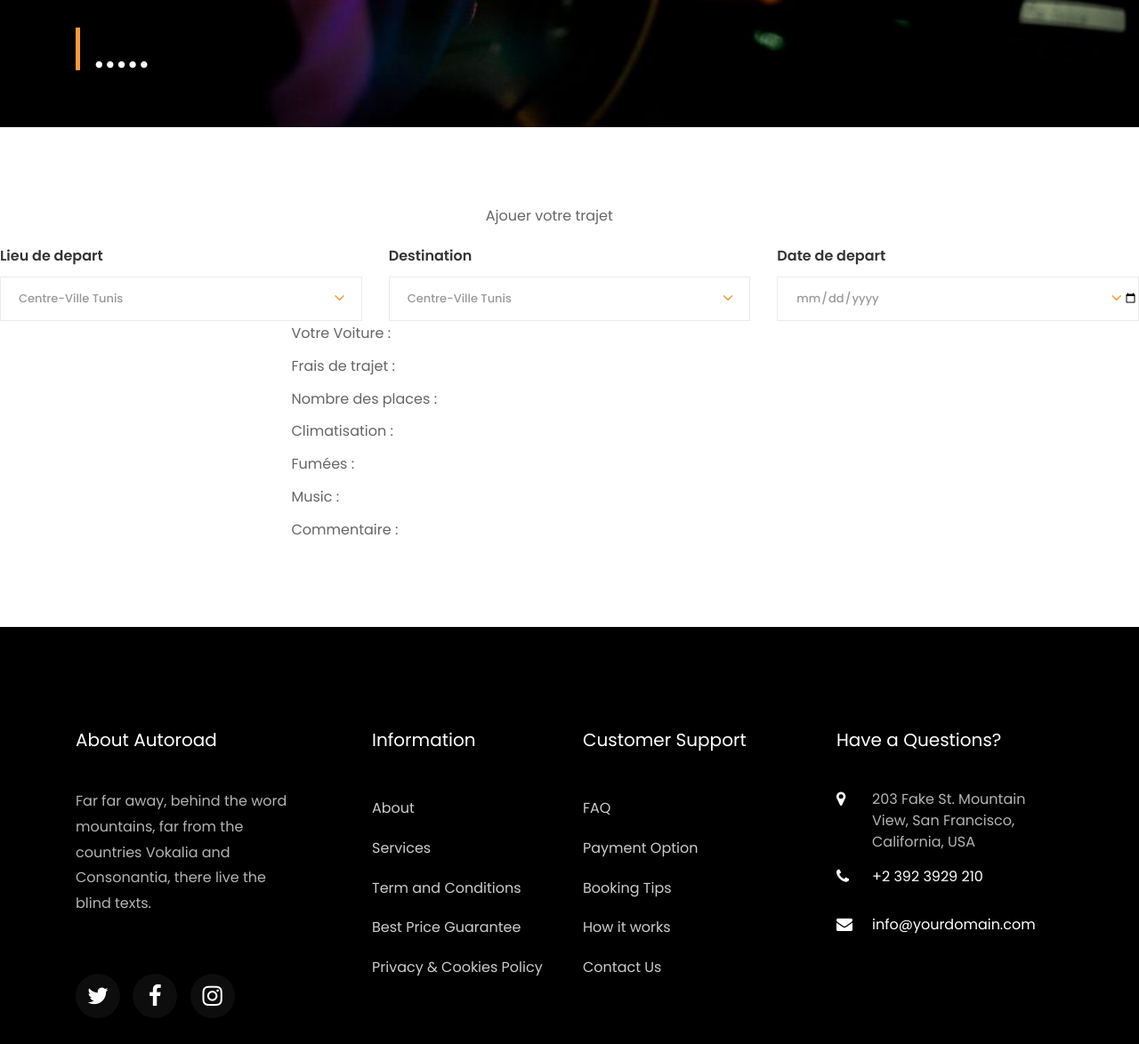
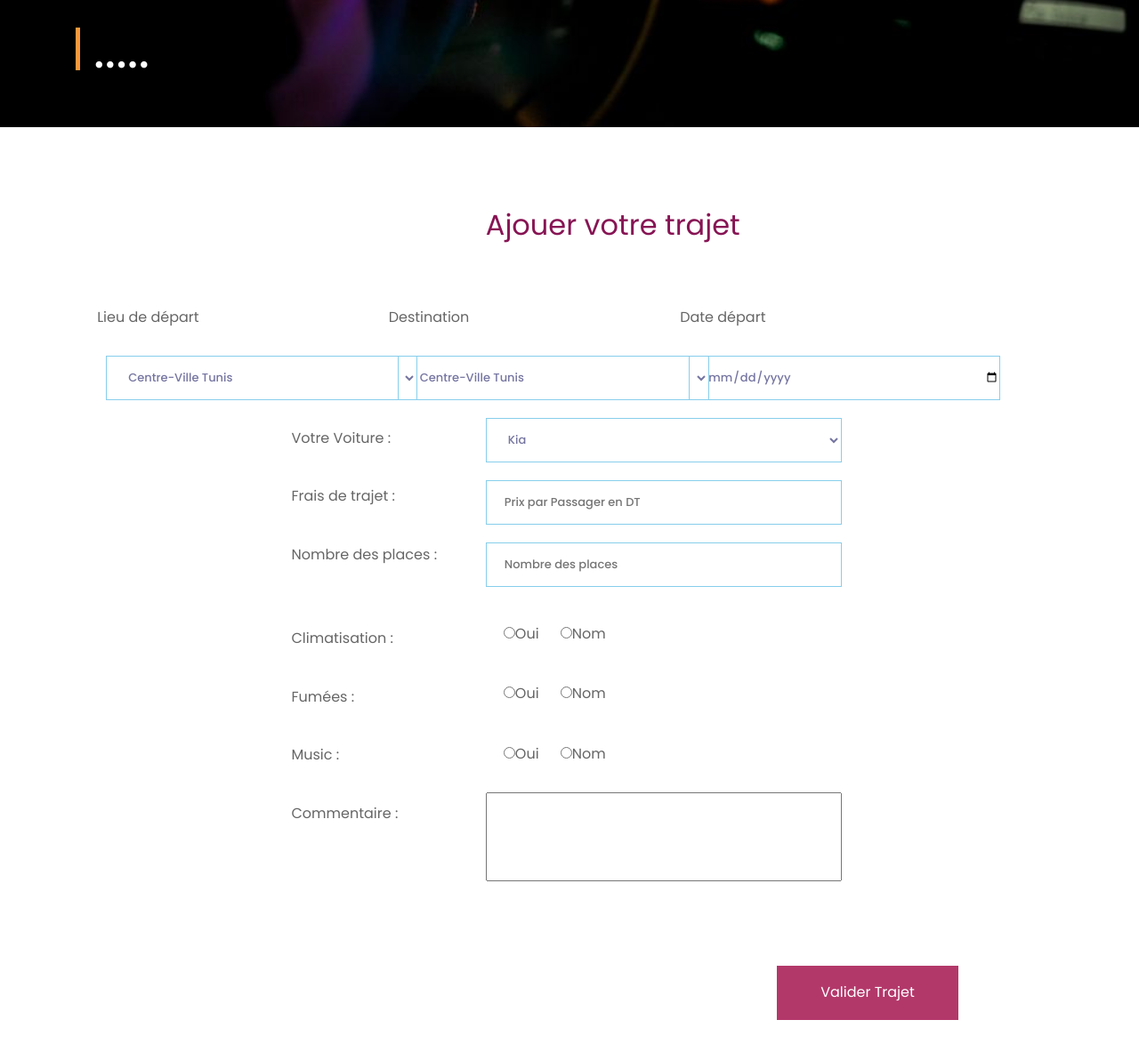
Before and after one commit to AissaAmor/Covoiturage, a plain HTML site: page car.html in a window 1280 px wide. Shown: the part 557-1731 px from the top of the page at 89% size. Drawn offline with Linux system fonts and the light colour scheme; some packages are replaced by stand-ins of ours; no server answers; files whose address does not match are found by name.

Commit message:
ajout annonce

```diff
--- a/car.html
+++ b/car.html
@@ -27,6 +27,7 @@
 	<link rel="stylesheet" href="css/flaticon.css">
 	<link rel="stylesheet" href="css/icomoon.css">
 	<link rel="stylesheet" href="css/style.css">
+	<link rel="stylesheet" href="css/css/covoiturage.css">
 </head>
 
 <body>
@@ -68,79 +69,86 @@
 	<div class="row">
 		<div class="col-md-5"></div>
 		<div class="col-md-7"><br><br><br>
-			<p>Ajouer votre trajet</p>
+			<h2 style="color: #871454;">Ajouer votre trajet</h2><br><br>
 		</div>
 	</div>
-	<form action="#" class="search-property-1">
-		<div class="row">
-			<div class="col-lg align-items-end">
-				<div class="form-group">
-					<label for="#">Lieu de depart</label>
-					<div class="form-field">
-						<div class="select-wrap">
-							<div class="icon"><span class="ion-ios-arrow-down"></span></div>
-							<select name="" id="" class="form-control">
-								<option value="">Centre-Ville Tunis</option>
-								<option value="">Ariana</option>
-								<option value="">El-morouj</option>
-								<option value="">Manouba</option>
-								<option value="">Lac2</option>
-								<option value="">El-marsa</option>
-								<option value="">Benzerte</option>
-								<option value="">Sousse</option>
-								<option value="">Monastir</option>
-								<option value="">Sfax</option>
-								<option value="">Nabeul</option>
-							</select>
+	<div class="row trajet">
+		<div class="col-md-1"></div>
+		<div class="col-md-3">
+			<label>Lieu de départ</label><br>
+			<select class="depart" id="depart1">
+				<option value="Centre-Ville Tunis">Centre-Ville Tunis</option>
+				<option value="Ariana">Ariana</option>
+				<option value="El-morouj">El-morouj</option>
+				<option value="Manouba">Manouba</option>
+				<option value="Lac2">Lac2</option>
+				<option value="El-marsa">El-marsa</option>
+				<option value="Benzerte">Benzerte</option>
+				<option value="Sousse">Sousse</option>
+				<option value="Monastir">Monastir</option>
+				<option value="Sfax">Sfax</option>
+				<option value="Nabeul">Nabeul</option>
+			</select><br>
 		</div>
+		<div class="col-md-3">
+			<label>Destination</label><br>
+			<select class="depart" id="arrive">
+				<option value="Centre-Ville Tunis">Centre-Ville Tunis</option>
+				<option value="Ariana">Ariana</option>
+				<option value="El-morouj">El-morouj</option>
+				<option value="Manouba">Manouba</option>
+				<option value="Lac2">Lac2</option>
+				<option value="El-marsa">El-marsa</option>
+				<option value="Benzerte">Benzerte</option>
+				<option value="Sousse">Sousse</option>
+				<option value="Monastir">Monastir</option>
+				<option value="Sfax">Sfax</option>
+				<option value="Nabeul">Nabeul</option>
+			</select><br>
 		</div>
-				</div>
-			</div>
-			<div class="col-lg align-items-end">
-				<div class="form-group">
-					<label for="#">Destination</label>
-					<div class="form-field">
-						<div class="select-wrap">
-							<div class="icon"><span class="ion-ios-arrow-down"></span></div>
-							<select name="" id="" class="form-control">
-								<option value="">Centre-Ville Tunis</option>
-								<option value="">Ariana</option>
-								<option value="">El-morouj</option>
-								<option value="">Manouba</option>
-								<option value="">Lac2</option>
-								<option value="">El-marsa</option>
-								<option value="">Benzerte</option>
-								<option value="">Sousse</option>
-								<option value="">Monastir</option>
-								<option value="">Sfax</option>
-								<option value="">Nabeul</option>
-							</select>
-						</div>
-					</div>
-				</div>
-			</div>
-			<div class="col-lg align-items-end">
-				<div class="form-group">
-					<label for="#">Date de depart</label>
-					<div class="form-field">
-						<div class="select-wrap">
-							<div class="icon"><span class="ion-ios-arrow-down"></span></div>
-							<input type="date" class="form-control"> </select>
-						</div>
-					</div>
-				</div>
+		<div class="col-md-3">
+			<label>Date départ</label><br>
+			<input type="date" class="depart" id="dateDepart">
 		</div>
 	</div>
 	<div class="row">
 		<div class="col-md-3"></div>
-			<div class="col-md-9">
-				<label>Votre Voiture :</label><br>
-				<label>Frais de trajet :</label><br>
-				<label>Nombre des places :</label><br>
-				<label>Climatisation :</label><br>
-				<label>Fumées :</label><br>
-				<label>Music :</label><br>
+		<div class="col-md-2">
+			<br>
+			<label>Votre Voiture :</label><br><br>
+			<label>Frais de trajet :</label><br><br>
+			<label>Nombre des places :</label><br><br><br>
+			<label>Climatisation :</label><br><br>
+			<label>Fumées :</label><br><br>
+			<label>Music :</label><br><br>
 			<label>Commentaire :</label><br>
+		</div>
+		<div class="col-md-5">
+			<select class="car">
+				<option>Kia</option>
+			</select><br>
+			<input type="number" class="car" placeholder="Prix par Passager en DT" id="prix"><br>
+			<input type="number" class="car" placeholder="Nombre des places" id="place"><br><br>
+			<form>
+				<input type="radio" name="clim" class="btnradio" id="clim1" value="Oui" onclick="checkradio1()">Oui
+				<input type="radio" name="clim" class="btnradio" id="clim1" value="Non"	onclick="checkradio1()">Nom<br><br>
+			</form>
+			<form>
+				<input type="radio" name="fume" class="btnradio" id="fumee" value="Oui" onclick="checkradio2()">Oui
+				<input type="radio" name="fume" class="btnradio" id="fumee" value="Non" onclick="checkradio2()">Nom<br><br>
+			</form>
+			<form>
+				<input type="radio" name="music" class="btnradio" id="music" value="Oui" onclick="checkradio3()">Oui
+				<input type="radio" name="music" class="btnradio" id="music" value="Non" onclick="checkradio3()">Nom<br><br>
+			</form>
+			<input type="text" class="commentaire" id="com">
+		</div>
+	</div>
+	<br><br><br>
+	<div class="row">
+		<div class="col-md-8"></div>
+		<div class="col-md-4">
+			<input type="button" id="btnTrajet" value="Valider Trajet" onclick="check()">
 		</div>
 	</div>
 	<br><br><br>
@@ -480,6 +488,7 @@
 	<script src="js/bootstrap-datepicker.js"></script>
 	<script src="js/jquery.timepicker.min.js"></script>
 	<script src="js/scrollax.min.js"></script>
+	<script src="js/annonce.js"></script>
 	<script
 		src="https://maps.googleapis.com/maps/api/js?key=AIzaSyBVWaKrjvy3MaE7SQ74_uJiULgl1JY0H2s&sensor=false"></script>
 	<script src="js/google-map.js"></script>
--- /dev/null
+++ b/css/css/covoiturage.css
@@ -0,0 +1,49 @@
+.depart{
+    padding-left: 20px;
+    width: 350px;
+    font-weight: 500;
+    height: 50px;
+    font-size: 13px;
+    border: 1px solid skyblue ;
+    color: #7575A1 ;
+    background: transparent ;
+    -webkit-border-radius: 0;
+    -moz-border-radius: 0;
+    -ms-border-radius: 0;
+     border-radius: 0;
+     margin-top: 20px;
+     margin-left:10px;
+}
+.car{
+    padding-left: 20px;
+    width: 400px;
+    font-weight: 500;
+    height: 50px;
+    font-size: 13px;
+    border: 1px solid skyblue ;
+    color: #7575A1 ;
+    background: transparent ;
+    -webkit-border-radius: 0;
+    -moz-border-radius: 0;
+    -ms-border-radius: 0;
+     border-radius: 0;
+     margin-top: 20px;
+    }
+.btnradio{
+        margin-top: 16px;
+        margin-left: 20px;
+}
+.commentaire{
+    width: 400px;
+    height: 100px;
+}
+#btnTrajet{
+    background-color: #AB235A;
+    color: white;
+    padding: 16px 20px;
+    margin: 8px 0;
+    border: none;
+    cursor: pointer;
+    width: 50%;
+    opacity: 0.9;
+}
--- a/js/annonce.js
+++ b/js/annonce.js
@@ -1,3 +1,42 @@
-function check(){
+function checkradio1(){
+    var x= document.querySelector('input[name="clim"]:checked').value;
+    console.log(x);
+}
+function checkradio2(){
+    var y= document.querySelector('input[name="fume"]:checked').value;
+    console.log(y);
 
 }
+function checkradio3(){
+    var z=document.querySelector('input[name="music"]:checked').value;
+    console.log(z);
+
+}
+function check() {
+    var mytable = JSON.parse(localStorage.getItem('table'));
+    var dep = document.getElementById('depart1').value;
+    var dest = document.getElementById('arrive').value;
+    var date = document.getElementById('dateDepart').value;
+    var frais = document.getElementById('prix').value;
+    var places = document.getElementById('place').value;
+    var comm = document.getElementById('com').value;
+var todo = {
+    departTrajet: dep,
+    arriveTrajet: dest,
+    dateTrajet: date,
+    prix: frais,
+    place: places,
+    climatisation: document.querySelector('input[name="clim"]:checked').value,
+    fumees: document.querySelector('input[name="fume"]:checked').value,
+    musique: document.querySelector('input[name="music"]:checked').value,
+    commentaire:comm
+}
+if (mytable == null) {
+    mytable = []
+}
+mytable.push(todo);
+localStorage.setItem('table', JSON.stringify(mytable));
+}
+// var x=document.querySelector('[input="clim"]:checked').value;
+// var y=document.querySelector('[input="fume"]:checked').value;
+// var z=document.querySelector('[input="music"]:checked').value;
```
Lines whose indentation alone changed are shown as unchanged.
